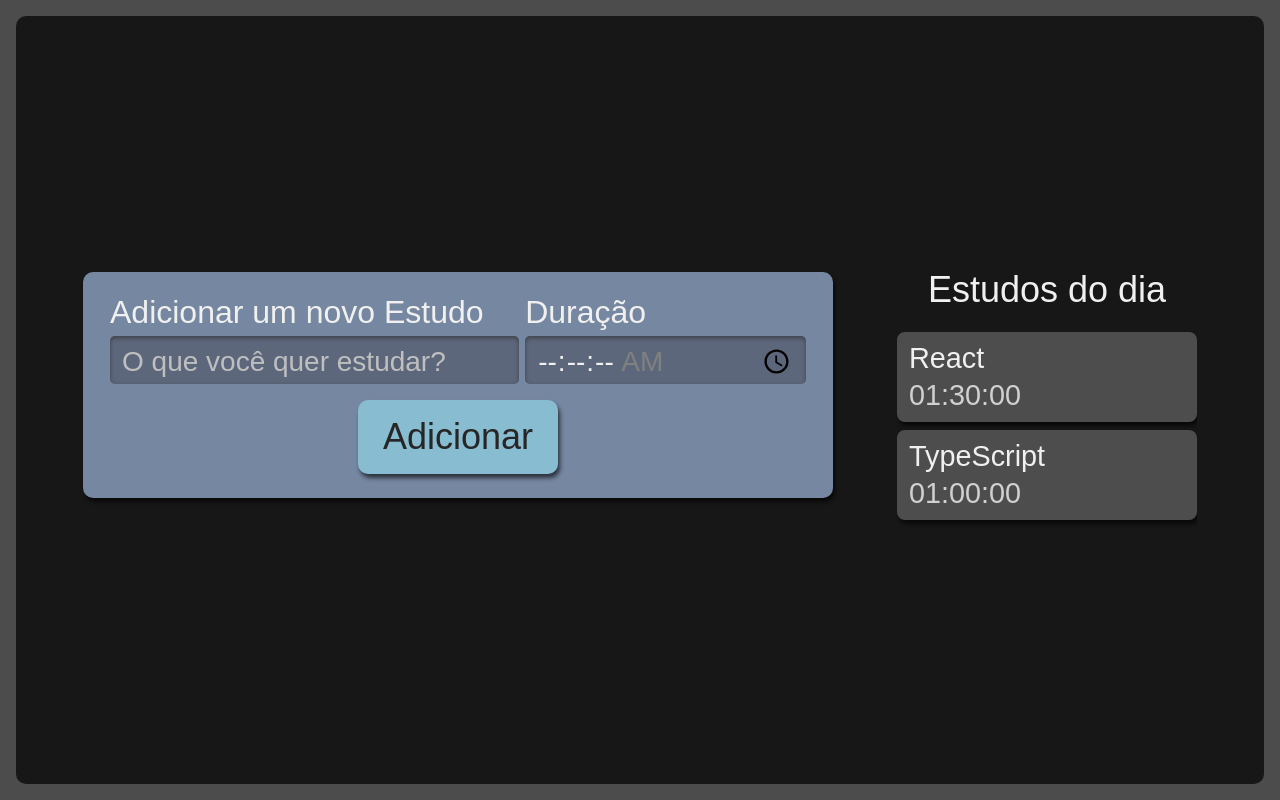
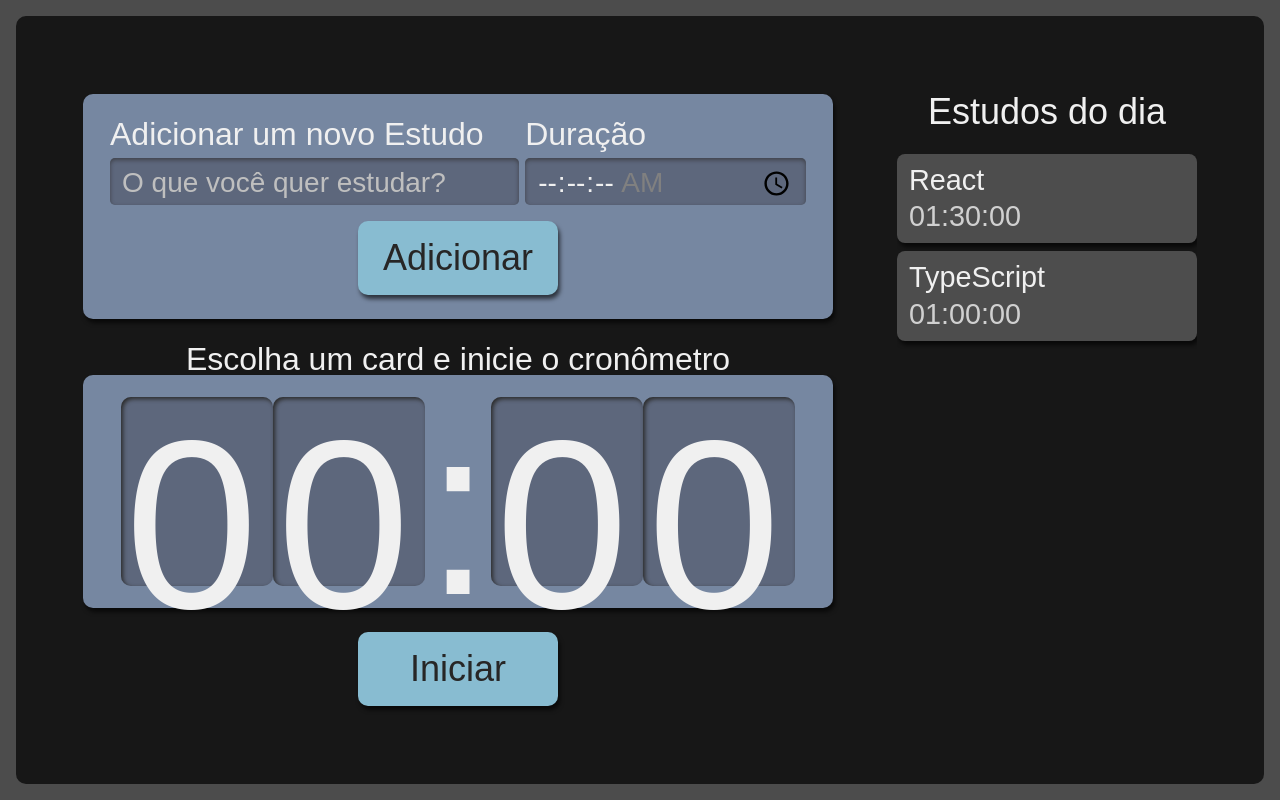
Before and after one commit to fe-tabs/alura-react-typescript, a React (Create React App) app: page / in a window 1280 px wide. Built offline with nearby package versions, Linux system fonts and the light colour scheme.

Commit message:
:sparkles: feat: tasks timer

```diff
--- /dev/null
+++ b/src/components/Timer/Clock/Clock.module.scss
@@ -0,0 +1,21 @@
+.clockDigit {
+  background-color: #5D677C;
+  box-shadow: 2px 2px 4px #2B2B2B inset;
+  height: 3.6rem;
+  width: 3rem;
+  padding: 8px 4px;
+  border-radius: 10px;
+
+  @media screen and (min-width:1280px) {
+    height: 10.8rem;
+    width: 9rem;
+  }
+}
+
+.clockSeparator {
+  height: 4.2rem;
+
+  @media screen and (min-width:1280px) {
+    height: 12.6rem;
+  }
+}
--- /dev/null
+++ b/src/components/Timer/Clock/index.tsx
@@ -0,0 +1,13 @@
+import style from './Clock.module.scss';
+
+export default function Clock() {
+  return(
+    <>
+      <span className={style.clockDigit}>0</span>
+      <span className={style.clockDigit}>0</span>
+      <span className={style.clockSeparator}>:</span>
+      <span className={style.clockDigit}>0</span>
+      <span className={style.clockDigit}>0</span>
+    </>
+  );
+}
--- /dev/null
+++ b/src/components/Timer/Timer.module.scss
@@ -0,0 +1,59 @@
+.timer {
+  display: flex;
+  flex-direction: column;
+  align-items: center;
+  grid-area: timer;
+
+  .clockWrapper {
+    align-items: center;
+    background-color: #7687A1;
+    border-radius: 10px;
+    box-shadow: 2px 4px 4px #0000009F;
+    box-sizing: border-box;
+    display: flex;
+    font-size: 5rem;
+    justify-content: center;
+    margin-bottom: 24px;
+    padding: 16px 12px;
+    width: 100%;
+  }
+
+  .title {
+    font-size: 2rem;
+  }
+
+  button {
+    background-color: #88bcd1;
+    border-radius: 10px;
+    box-shadow: 2px 4px 4px #0000009F;
+    color: #272626;
+    cursor: pointer;
+    font-size: 1.25rem;
+    padding: 16px;
+    width: 150px;
+
+    &:active {
+      background-color: #7CA6B7;
+      box-shadow: 2px 2px 4px #0000009F inset;
+      cursor: auto;
+    }
+  }
+
+  @media screen and (min-width:1280px) {
+
+    .clockWrapper{
+      font-size: 15rem;
+    }
+
+    p {
+      font-size: 2rem;
+    }
+
+    button {
+      grid-column-start: span 2;
+      justify-self: center;
+      width: 200px;
+      font-size: 2.25rem;
+    }
+  }
+}
--- /dev/null
+++ b/src/components/Timer/index.tsx
@@ -0,0 +1,21 @@
+import Button from "../Button";
+import Clock from "./Clock";
+import style from './Timer.module.scss';
+
+export default function Timer() {
+  return (
+    <div className={style.timer}>
+      <p className={style.title}>
+        Escolha um card e inicie o cronômetro
+      </p>
+
+      <div className={style.clockWrapper}>
+        <Clock />
+      </div>
+
+      <Button>
+        Iniciar
+      </Button>
+    </div>
+  );
+}
--- a/src/pages/App.tsx
+++ b/src/pages/App.tsx
@@ -1,5 +1,6 @@
 import React from 'react';
 import Form from '../components/Form';
+import Timer from '../components/Timer';
 import TaskList from '../components/TaskList';
 import style from './App.module.scss';
 
@@ -8,6 +9,7 @@
     <div className={style.AppStyle}>
       <Form />
       <TaskList />
+      <Timer />
     </div>
   );
 }
```
